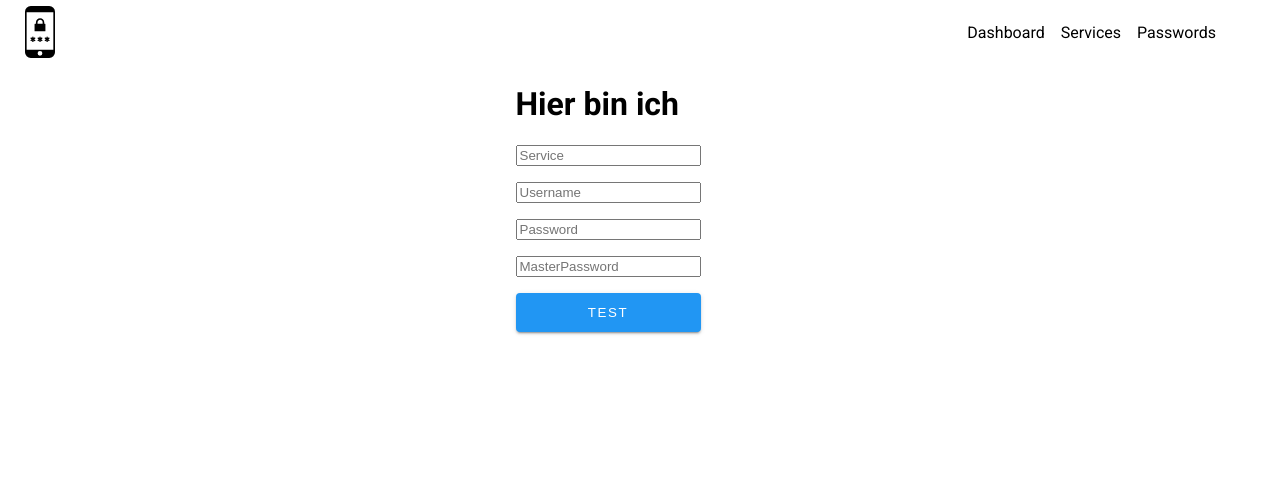
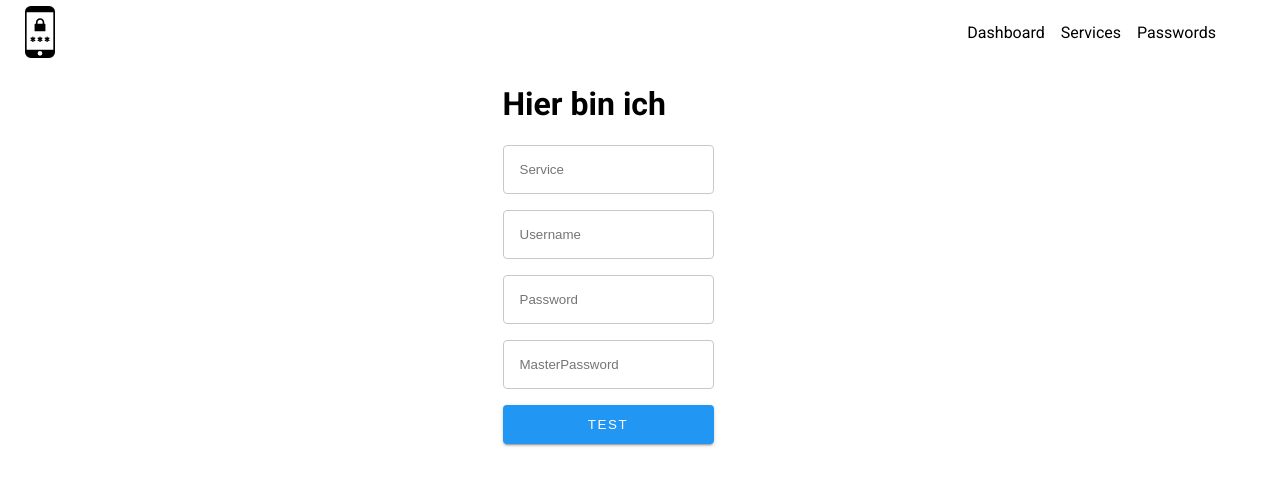
Before and after one commit to mbantwerpes/password-vault, a React (Vite) app: page /add in a window 1280 px wide. Shown: the top 486 px of the page. Built offline with nearby package versions, Linux system fonts and the light colour scheme.

Commit message:
Edit input styling

```diff
--- a/src/app/components/Input/Input.module.css
+++ b/src/app/components/Input/Input.module.css
@@ -1,3 +1,5 @@
-input {
+.input {
   padding: 1rem;
+  border-radius: 0.25rem;
+  border: 1px solid rgb(204, 199, 199);
 }
--- a/src/app/components/Input/Input.tsx
+++ b/src/app/components/Input/Input.tsx
@@ -1,4 +1,5 @@
 import React from 'react';
+import styles from './Input.module.css';
 
 type InputProps = {
   type: string;
@@ -15,6 +16,7 @@
 }: InputProps): JSX.Element => {
   return (
     <input
+      className={styles.input}
       type={type}
       placeholder={placeholder}
       value={value}
```
